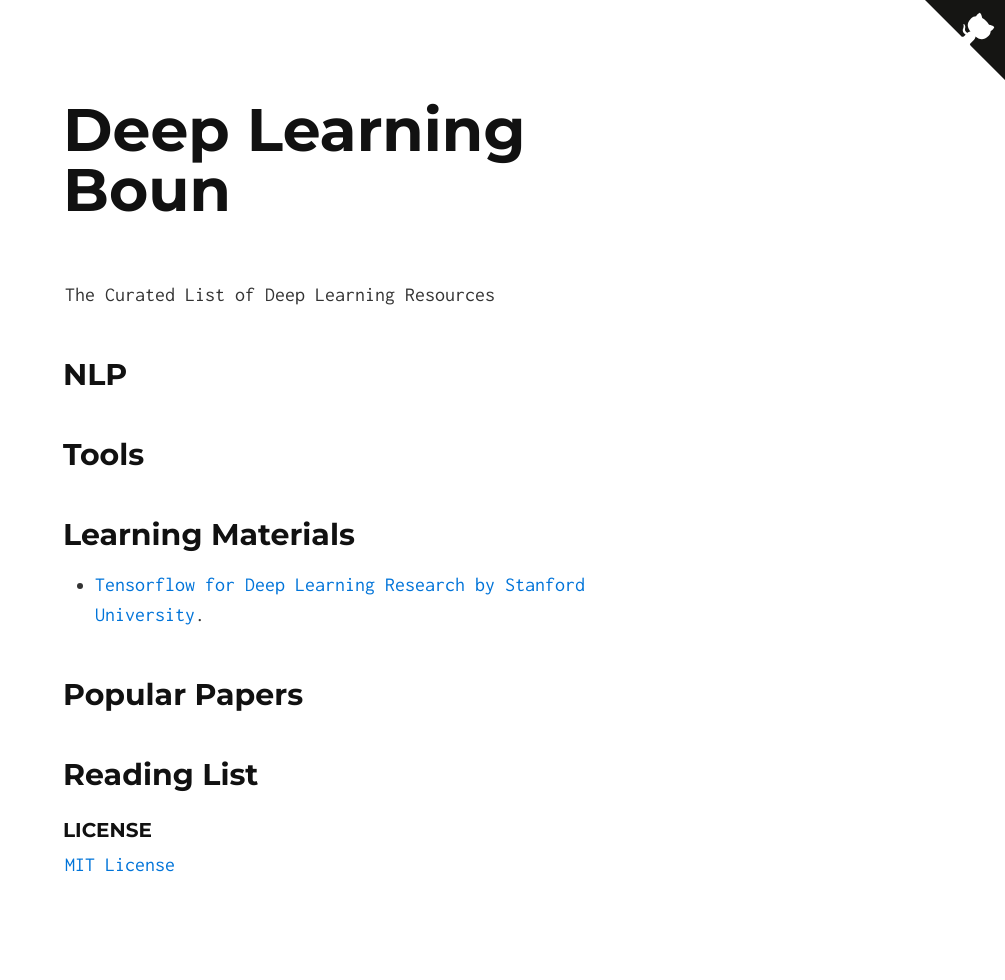
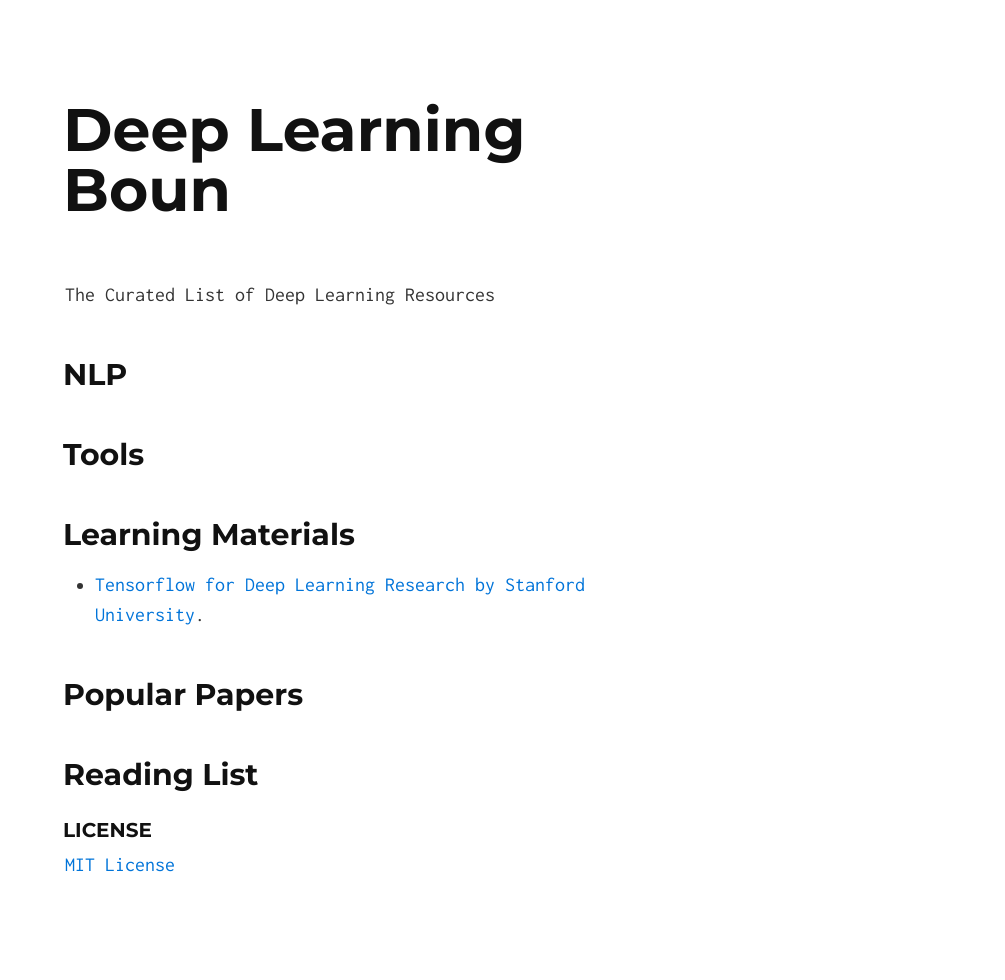
Before and after one commit to deepboun/deepboun.github.io, a Jekyll site: the page built from index.md, in a window 1280 px wide. Shown: the whole page, without its empty margins (275-1280 px from the left). Built offline with Jekyll 4.4.1, drawn with Linux system fonts in a browser that asks for light colours.

Commit message:
Corner image is removed

```diff
--- a/index.md
+++ b/index.md
@@ -65,4 +65,4 @@ Shu Uesugi ([Twitter](http://twitter.com/chibicode)/[GitHub](http://github.com/c
 
 [MIT License](http://chibicode.mit-license.org/)
 
-<a href="https://github.com/chibicode/solo" class="github-corner"><svg width="80" height="80" viewBox="0 0 250 250" style="fill:#151513; color:#fff; position: absolute; top: 0; border: 0; right: 0;"><path d="M0,0 L115,115 L130,115 L142,142 L250,250 L250,0 Z"></path><path d="M128.3,109.0 C113.8,99.7 119.0,89.6 119.0,89.6 C122.0,82.7 120.5,78.6 120.5,78.6 C119.2,72.0 123.4,76.3 123.4,76.3 C127.3,80.9 125.5,87.3 125.5,87.3 C122.9,97.6 130.6,101.9 134.4,103.2" fill="currentColor" style="transform-origin: 130px 106px;" class="octo-arm"></path><path d="M115.0,115.0 C114.9,115.1 118.7,116.5 119.8,115.4 L133.7,101.6 C136.9,99.2 139.9,98.4 142.2,98.6 C133.8,88.0 127.5,74.4 143.8,58.0 C148.5,53.4 154.0,51.2 159.7,51.0 C160.3,49.4 163.2,43.6 171.4,40.1 C171.4,40.1 176.1,42.5 178.8,56.2 C183.1,58.6 187.2,61.8 190.9,65.4 C194.5,69.0 197.7,73.2 200.1,77.6 C213.8,80.2 216.3,84.9 216.3,84.9 C212.7,93.1 206.9,96.0 205.4,96.6 C205.1,102.4 203.0,107.8 198.3,112.5 C181.9,128.9 168.3,122.5 157.7,114.1 C157.9,116.9 156.7,120.9 152.7,124.9 L141.0,136.5 C139.8,137.7 141.6,141.9 141.8,141.8 Z" fill="currentColor" class="octo-body"></path></svg></a><style>.github-corner:hover .octo-arm{animation:octocat-wave 560ms ease-in-out}@keyframes octocat-wave{0%,100%{transform:rotate(0)}20%,60%{transform:rotate(-25deg)}40%,80%{transform:rotate(10deg)}}@media (max-width:500px){.github-corner:hover .octo-arm{animation:none}.github-corner .octo-arm{animation:octocat-wave 560ms ease-in-out}}</style>
+<!-- <a href="https://github.com/chibicode/solo" class="github-corner"><svg width="80" height="80" viewBox="0 0 250 250" style="fill:#151513; color:#fff; position: absolute; top: 0; border: 0; right: 0;"><path d="M0,0 L115,115 L130,115 L142,142 L250,250 L250,0 Z"></path><path d="M128.3,109.0 C113.8,99.7 119.0,89.6 119.0,89.6 C122.0,82.7 120.5,78.6 120.5,78.6 C119.2,72.0 123.4,76.3 123.4,76.3 C127.3,80.9 125.5,87.3 125.5,87.3 C122.9,97.6 130.6,101.9 134.4,103.2" fill="currentColor" style="transform-origin: 130px 106px;" class="octo-arm"></path><path d="M115.0,115.0 C114.9,115.1 118.7,116.5 119.8,115.4 L133.7,101.6 C136.9,99.2 139.9,98.4 142.2,98.6 C133.8,88.0 127.5,74.4 143.8,58.0 C148.5,53.4 154.0,51.2 159.7,51.0 C160.3,49.4 163.2,43.6 171.4,40.1 C171.4,40.1 176.1,42.5 178.8,56.2 C183.1,58.6 187.2,61.8 190.9,65.4 C194.5,69.0 197.7,73.2 200.1,77.6 C213.8,80.2 216.3,84.9 216.3,84.9 C212.7,93.1 206.9,96.0 205.4,96.6 C205.1,102.4 203.0,107.8 198.3,112.5 C181.9,128.9 168.3,122.5 157.7,114.1 C157.9,116.9 156.7,120.9 152.7,124.9 L141.0,136.5 C139.8,137.7 141.6,141.9 141.8,141.8 Z" fill="currentColor" class="octo-body"></path></svg></a><style>.github-corner:hover .octo-arm{animation:octocat-wave 560ms ease-in-out}@keyframes octocat-wave{0%,100%{transform:rotate(0)}20%,60%{transform:rotate(-25deg)}40%,80%{transform:rotate(10deg)}}@media (max-width:500px){.github-corner:hover .octo-arm{animation:none}.github-corner .octo-arm{animation:octocat-wave 560ms ease-in-out}}</style> -->
```
